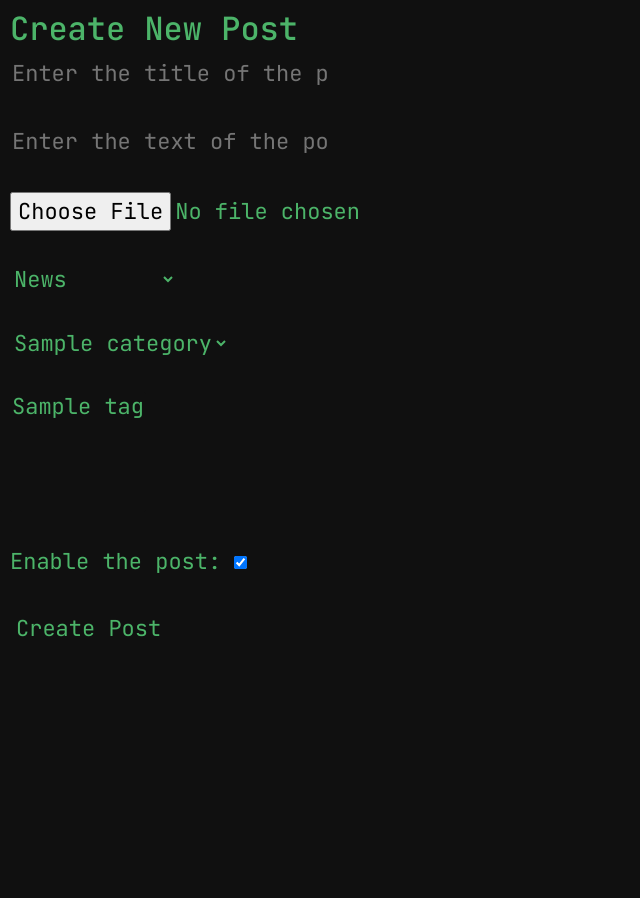
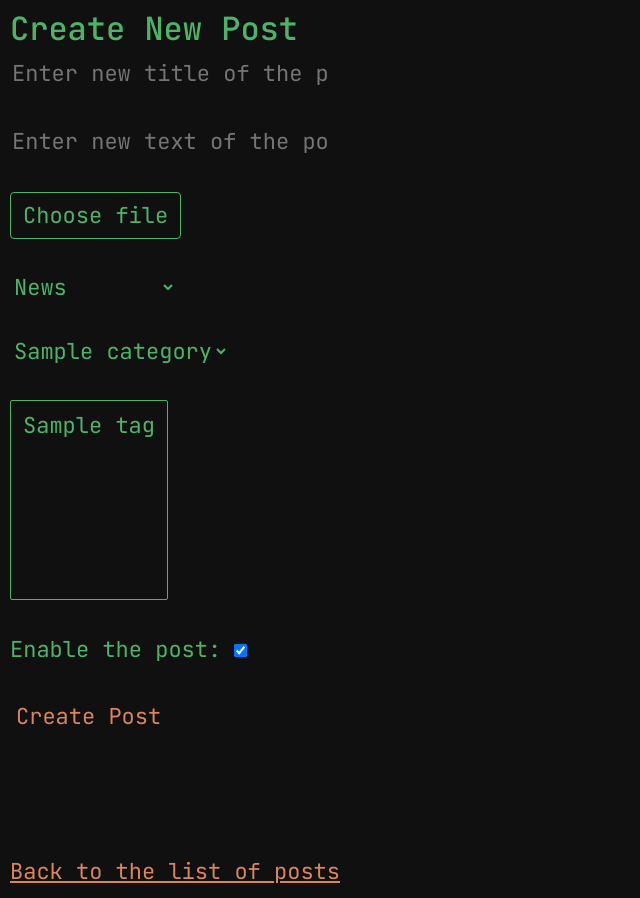
Before and after one commit to DMGUK/flask_renewed_project, a Flask app: page /create_post in a window 1280 px wide. Shown: the part 62-960 px from the top of the page, without its empty margins (0-640 px from the left). Before the commit the page ends 699 px from the top, so only its background shows below. Run offline with Flask 3, Linux system fonts and the light colour scheme; a user stored in the database is signed in; tables that the repository leaves empty hold one stand-in row (values such as "Sample post"); some libraries are stand-ins or nearby versions.

Commit message:
Flask renewed project (minor updates)

```diff
--- a/app/accounts/templates/change_password.html
+++ b/app/accounts/templates/change_password.html
@@ -33,9 +33,5 @@
             {{ render_field(form.confirm_new_password) }}
             {{ render_field(form.submit) }}
         </form>
-
-        <div>
-            <strong><a href="/info" style="color:#000;" class="btn btn-secondary ms-1 toggleButton">Return to info page</a></strong>
-        </div>
     </div>
 {% endblock %}
--- a/app/posts/templates/create_post.html
+++ b/app/posts/templates/create_post.html
@@ -4,13 +4,27 @@
 
 {% macro render_field(field, placeholder='') %}
     {% if field.name == 'title' %}
-        {{ field(placeholder='Enter the title of the post: ', class_='upper-corner-input') }}<br><br>
+        {{ field(placeholder='Enter new title of the post: ', class_='upper-corner-input') }}<br><br>
     {% elif field.name == 'text' %}
-        {{ field(placeholder='Enter the text of the post: ', class_='upper-corner-input') }}<br><br>
+        {{ field(placeholder='Enter new text of the post: ', class_='upper-corner-input') }}<br><br>
+    {% elif field.name == 'image_file' %}
+        <label for="{{ field.id }}" class="upper-corner-input custom-file-upload">
+            Choose file
+        </label>
+        {{ field(class_='upper-corner-input', style='display: none;') }}<br><br>
     {% elif field.name == 'type' %}
-        {{ field(placeholder=placeholder, label = 'Post Type', class_='typeSelection') }}<br><br>
+        {{ field(placeholder=placeholder, label='Post Type', class_='upper-corner-input') }}<br><br>
+    {% elif field.name == 'category' %}
+        {{ field(placeholder=placeholder, label='Post Category', class_='upper-corner-input') }}<br><br>
+    {% elif field.name == 'tag' %}
+        {{ field(class_='upper-corner-input custom-tag-select') }}<br><br>
     {% elif field.name == 'enabled' %}
-        {{ field.label }} {{ field(placeholder='Enable the post:') }}<br><br>
+        <label class="upper-corner-input">
+            Enable the post:
+        </label>
+        {{ field(class_='upper-corner-input') }}<br><br>
+    {% elif field.name == 'submit' %}
+        {{ field(placeholder=placeholder, class_='upper-corner-input underline') }}<br><br>
     {% else %}
         {{ field(placeholder=placeholder, class_='upper-corner-input') }}<br><br>
     {% endif %}
@@ -35,5 +49,9 @@
             {{ render_field(form.enabled) }}
             {{ render_field(form.submit) }}
         </form>
+
+        <br><br>
+        <a class="underline" href="{{ url_for('posts.view_posts') }}">Back to the list of posts</a>
+
     </div>
 {% endblock %}
--- a/app/posts/templates/update_category.html
+++ b/app/posts/templates/update_category.html
@@ -6,7 +6,7 @@
     {% if field.name == 'name' %}
         {{ field(placeholder='Enter the new name of the category: ', class_='upper-corner-input') }}<br><br>
     {% else %}
-        {{ field(placeholder=placeholder, class_='upper-corner-input') }}<br><br>
+        {{ field(placeholder=placeholder, class_='upper-corner-input underline') }}<br><br>
     {% endif %}
     {% if field.errors %}
         {% for error in field.errors %}
@@ -23,5 +23,8 @@
             {{ render_field(form.name) }}
             {{ render_field(form.submit) }}
         </form>
+
+        <a class="underline" href="{{ url_for('posts.view_posts') }}">Back to the list of posts</a>
+
     </div>
 {% endblock %}
--- a/app/posts/templates/update_tag.html
+++ b/app/posts/templates/update_tag.html
@@ -6,7 +6,7 @@
     {% if field.name == 'name' %}
         {{ field(placeholder='Enter the new name of the tag: ', class_='upper-corner-input') }}<br><br>
     {% else %}
-        {{ field(placeholder=placeholder, class_='upper-corner-input') }}<br><br>
+        {{ field(placeholder=placeholder, class_='upper-corner-input underline') }}<br><br>
     {% endif %}
     {% if field.errors %}
         {% for error in field.errors %}
@@ -23,5 +23,8 @@
             {{ render_field(form.name) }}
             {{ render_field(form.submit) }}
         </form>
+
+        <a class="underline" href="{{ url_for('posts.view_posts') }}">Back to the list of posts</a>
+
     </div>
 {% endblock %}
```
